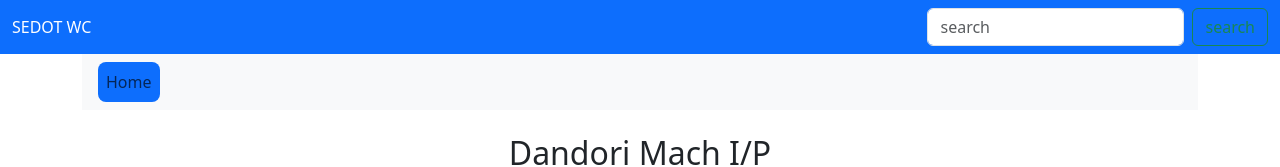
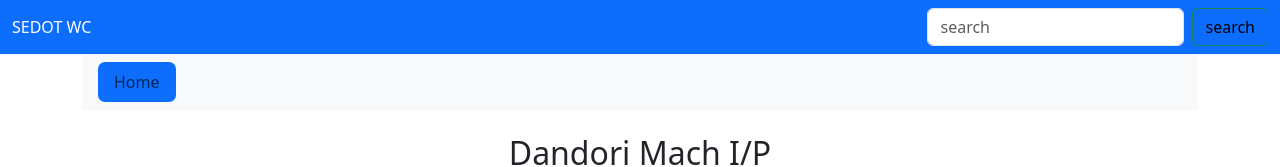
Before and after one commit to satryo921/sedotWc, a plain HTML site: page dandori.html in a window 1280 px wide. Shown: the top 167 px of the page. Drawn offline with nearby package versions, Linux system fonts and the light colour scheme.

Commit message:
Add files via upload

```diff
--- a/dandori.html
+++ b/dandori.html
@@ -18,7 +18,7 @@
             <a class="navbaar-brand sedot_wc text-white">SEDOT WC</a>
             <form class="d-flex" role="search"  id="searchForm" onsubmit="searchContent(event)">
                 <input id="searchInput" class= "form-control me-2" type="search" placeholder="search" aria-label="search">
-            <button class="btn btn-outline-success" type="submit">search</button>
+            <button class="btn btn-outline-success text-black" type="submit">search</button>
           </form>
         </div>
       </nav>
@@ -30,7 +30,7 @@
         <a class="navbar-brand" href="#"></a>
         <ul class="navbar-nav">
             <li class="nav-item">
-                <a class="nav-link bg-primary tombolHome" href="index.html" >Home</a>
+                <a class="nav-link bg-primary tombolHome px-3 py-2" href="index.html" >Home</a>
             </li>
         </ul>
     </div>
--- a/style.css
+++ b/style.css
@@ -18,7 +18,7 @@
 
 .tombolHome{
     background-color: rgb(105, 136, 248);
-    border-radius: 8px;
+    border-radius: 7px;
     transition: .2s ease-in-out;
     transition-delay: .2s;
 
```
Also changed, not shown: index.html (+2 -2 lines).
